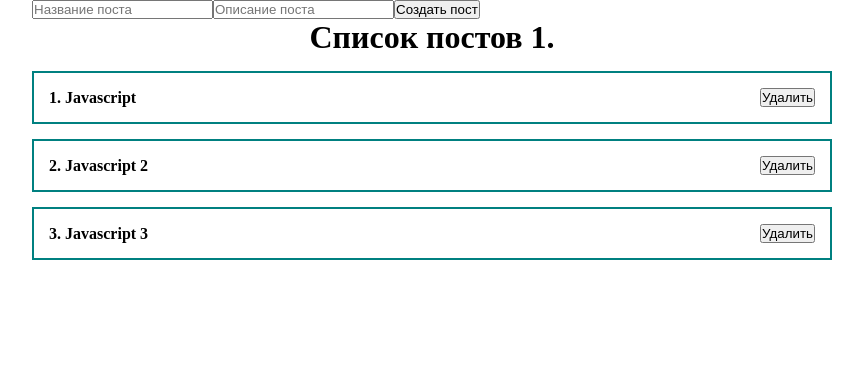
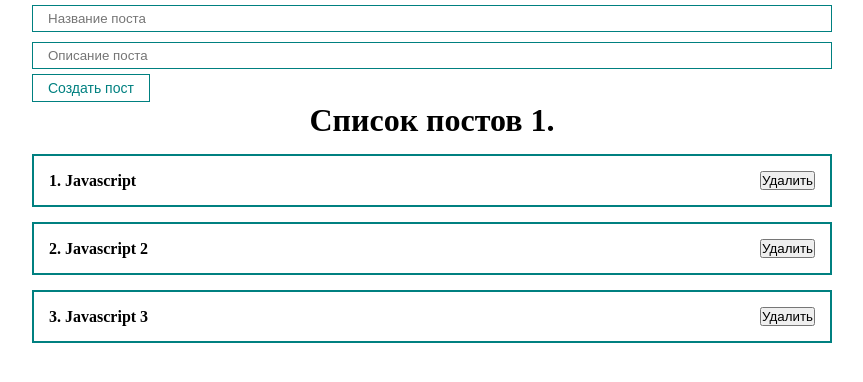
Before and after one commit to raiyin/react_fund_course, a React (Create React App) app: page / in a window 1280 px wide. Shown: the top 382 px of the page, without its empty margins (208-1071 px from the left). Built offline with nearby package versions, Linux system fonts and the light colour scheme.

Commit message:
5040 Css modules. Props children.

```diff
--- a/src/App.js
+++ b/src/App.js
@@ -1,6 +1,8 @@
 import React, { useState } from 'react';
 import './styles/App.css';
 import PostList from './components/PostList';
+import MyButton from './components/UI/button/MyButton';
+import MyInput from './components/UI/input/MyInput';
 
 function App() {
 
@@ -10,12 +12,24 @@
         {id: 3, title: "Javascript 3", body: "description"},
     ])
 
+    const [title, setTitle] = useState('')
+
+    const addNewPost =(e)=>{
+        e.preventDefault();
+        console.log(title);
+    }
+
   return (
     <div className="App">
         <form>
-            <input type="text" placeholder="Название поста"></input>
-            <input type="text" placeholder="Описание поста"></input>
-            <button>Создать пост</button>
+            {/* Управляемый компонент*/}
+            <MyInput
+                value={title}
+                onChange={e => setTitle(e.target.value)}
+                type="text"
+                placeholder="Название поста"/>
+            <MyInput type="text" placeholder="Описание поста"/>
+            <MyButton onClick={addNewPost}>Создать пост</MyButton>
         </form>
        <PostList posts={posts} title="Список постов 1."/>
     </div>
--- /dev/null
+++ b/src/components/UI/button/MyButton.jsx
@@ -0,0 +1,10 @@
+import React from 'react'
+import classes from './MyButton.module.css'
+
+export default function MyButton({ children, ...props }) {
+  return (
+    <button {...props} className={classes.myBtn}>
+      {children}
+    </button>
+  )
+}
--- /dev/null
+++ b/src/components/UI/button/MyButton.module.css
@@ -0,0 +1,8 @@
+.myBtn{
+    padding: 5px 15px;
+    color: teal;
+    font-size: 14px;
+    background: transparent;
+    border: 1px solid teal;
+    cursor: pointer;
+}
--- /dev/null
+++ b/src/components/UI/input/MyInput.jsx
@@ -0,0 +1,10 @@
+import React from 'react'
+import classes from './MyInput.module.css'
+
+const MyInput = ( props ) => {
+  return (
+    <input className={classes.myInput} {...props}/>
+  );
+};
+
+export default MyInput;
--- /dev/null
+++ b/src/components/UI/input/MyInput.module.css
@@ -0,0 +1,6 @@
+.myInput{
+    width: 100%;
+    padding: 5px 15px;
+    margin: 5px 0;
+    border: 1px solid teal;
+}
```
